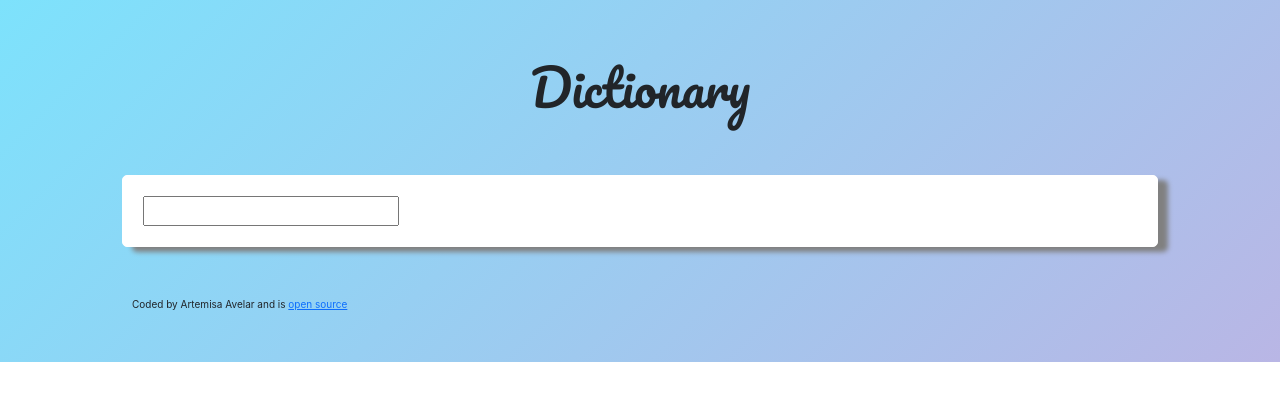
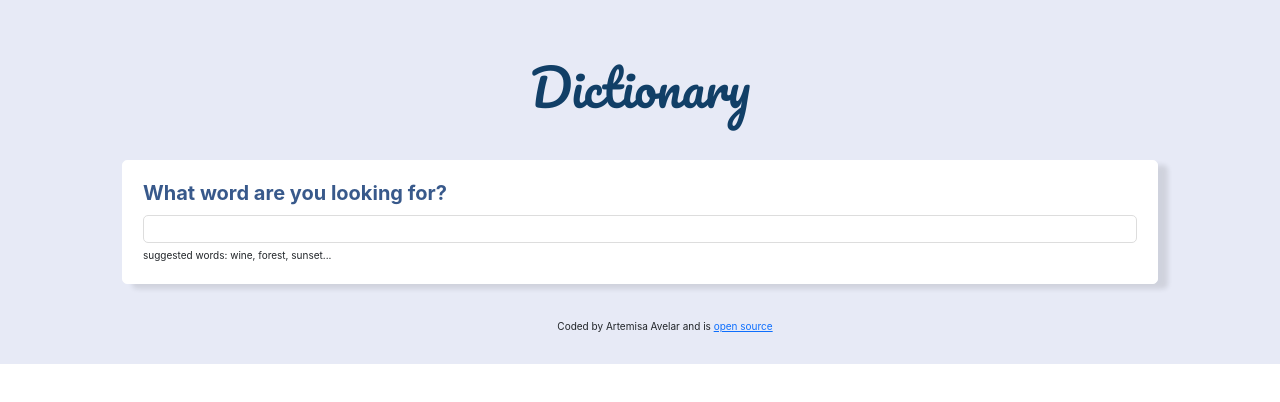
Before and after one commit to ArteAvelar/dictionary-project, a React (Create React App) app: page / in a window 1280 px wide. Shown: the top 402 px of the page. Built offline with nearby package versions, Linux system fonts and the light colour scheme; no server answers.

Commit message:
added styling

```diff
--- a/src/App.css
+++ b/src/App.css
@@ -3,15 +3,19 @@
   font-size: 50px;
   margin-bottom: 10px;
   text-align: center;
+  color: #113f67;
 }
 
 .App footer {
   font-size: 10px;
   margin-top: 10px;
+
   padding-left: 50px;
+  text-align: center;
 }
 
 .App {
-  padding: 50px;
-  background: linear-gradient(-225deg, #7de2fc 0%, #b9b6e5 100%);
+  padding-top: 50px;
+  background: #e7eaf6;
+  padding-bottom: 30px;
 }
--- a/src/Dictionary.css
+++ b/src/Dictionary.css
@@ -4,13 +4,27 @@
   padding: 20px;
   border: 1px solid white;
   border-radius: 5px;
-  box-shadow: 10px 5px 5px gray;
+  box-shadow: 10px 5px 5px rgba(0, 0, 0, 10%);
 }
-.Dictionary form {
-  width: 100;
-  color: red;
+.Dictionary input {
+  width: 100%;
+  border: 1px solid #ddd;
+  border-radius: 5px;
+  padding-left: 5px;
 }
 
 .Dictionary {
-  padding: 30px;
+  padding: 15px 30px;
 }
+
+.Dictionary .hint {
+  font-size: 10px;
+  margin-top: 5px;
+}
+
+.Dictionary h1 {
+  font-size: 20px;
+  font-weight: bold;
+  margin-bottom: 10px;
+  color: #38598b;
+}
--- a/src/Dictionary.js
+++ b/src/Dictionary.js
@@ -34,9 +34,11 @@ export default function Dictionary(props) {
     return (
       <div className="Dictionary">
         <section>
+          <h1>What word are you looking for?</h1>
           <form onSubmit={handleSubmit}>
             <input type="search" onChange={changeKeyword} />
           </form>
+          <div className="hint">suggested words: wine, forest, sunset...</div>
         </section>
         <Results results={results} />
       </div>
--- /dev/null
+++ b/src/Meanings.css
@@ -0,0 +1,14 @@
+.Meanings h3 {
+  font-size: 30px;
+  font-weight: bold;
+  color: #38598b;
+}
+
+.Meanings .example {
+  opacity: 80%;
+  font-size: 15px;
+  font-style: italic;
+}
+.Meanings .definition {
+  line-height: 1.8;
+}
--- a/src/Meanings.js
+++ b/src/Meanings.js
@@ -1,5 +1,6 @@
 import React from "react";
 import Synonyms from "./Synonyms";
+import "./Meanings.css";
 
 export default function Meanings(props) {
   return (
@@ -9,20 +10,14 @@ export default function Meanings(props) {
         {props.meaning.definitions.map(function (definition, index) {
           return (
             <div key={index}>
-              <p>
-                {" "}
-                <strong>Definition: </strong>
-                {definition.definition}
-                <br />
-                <em>
-                  <strong>{definition.example}</strong>
-                </em>
-              </p>
+              <div className="definition">{definition.definition}</div>
+
+              <div className="example">{definition.example}</div>
             </div>
           );
         })}
+        <Synonyms synonyms={props.meaning.synonyms} />
       </section>
-      <Synonyms synonyms={props.meaning.synonyms} />
     </div>
   );
 }
--- /dev/null
+++ b/src/Results.css
@@ -0,0 +1,6 @@
+.results h2 {
+  font-size: 35px;
+  line-height: 1.5;
+  font-weight: bold;
+  color: #113f67;
+}
--- a/src/Results.js
+++ b/src/Results.js
@@ -1,6 +1,7 @@
 import React from "react";
 import Meanings from "./Meanings";
 import Phonetics from "./Phonetics";
+import "./Results.css";
 
 export default function Results(props) {
   console.log(props.results);
--- /dev/null
+++ b/src/Synonyms.css
@@ -0,0 +1,13 @@
+.synonyms {
+  margin: 0 20px;
+}
+
+.synonyms li {
+  display: inline-block;
+  padding: 5px 10px;
+  border: 1px solid #ddd;
+  margin: 10px;
+  border-radius: 10px;
+  opacity: 70%;
+  color: #38598b;
+}
--- a/src/Synonyms.js
+++ b/src/Synonyms.js
@@ -1,15 +1,14 @@
 import React from "react";
+import "./Synonyms.css";
 
 export default function Synonyms(props) {
   if (props.synonyms) {
     return (
-      <section>
-        <ul className="synonyms">
-          {props.synonyms.map(function (synonyms, index) {
-            return <li key={index}>{synonyms}</li>;
-          })}
-        </ul>
-      </section>
+      <ul className="synonyms">
+        {props.synonyms.map(function (synonyms, index) {
+          return <li key={index}>{synonyms}</li>;
+        })}
+      </ul>
     );
   } else {
     return null;
```
